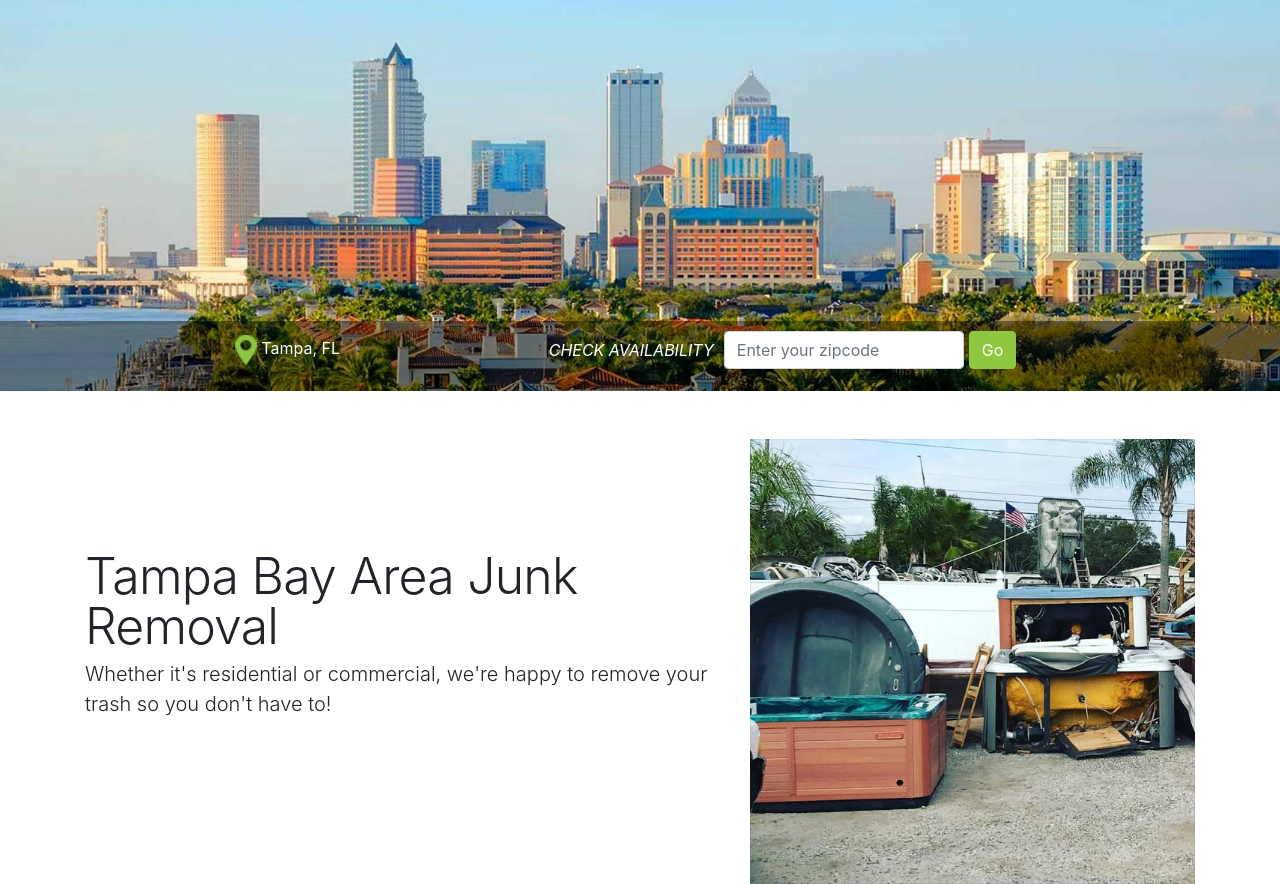
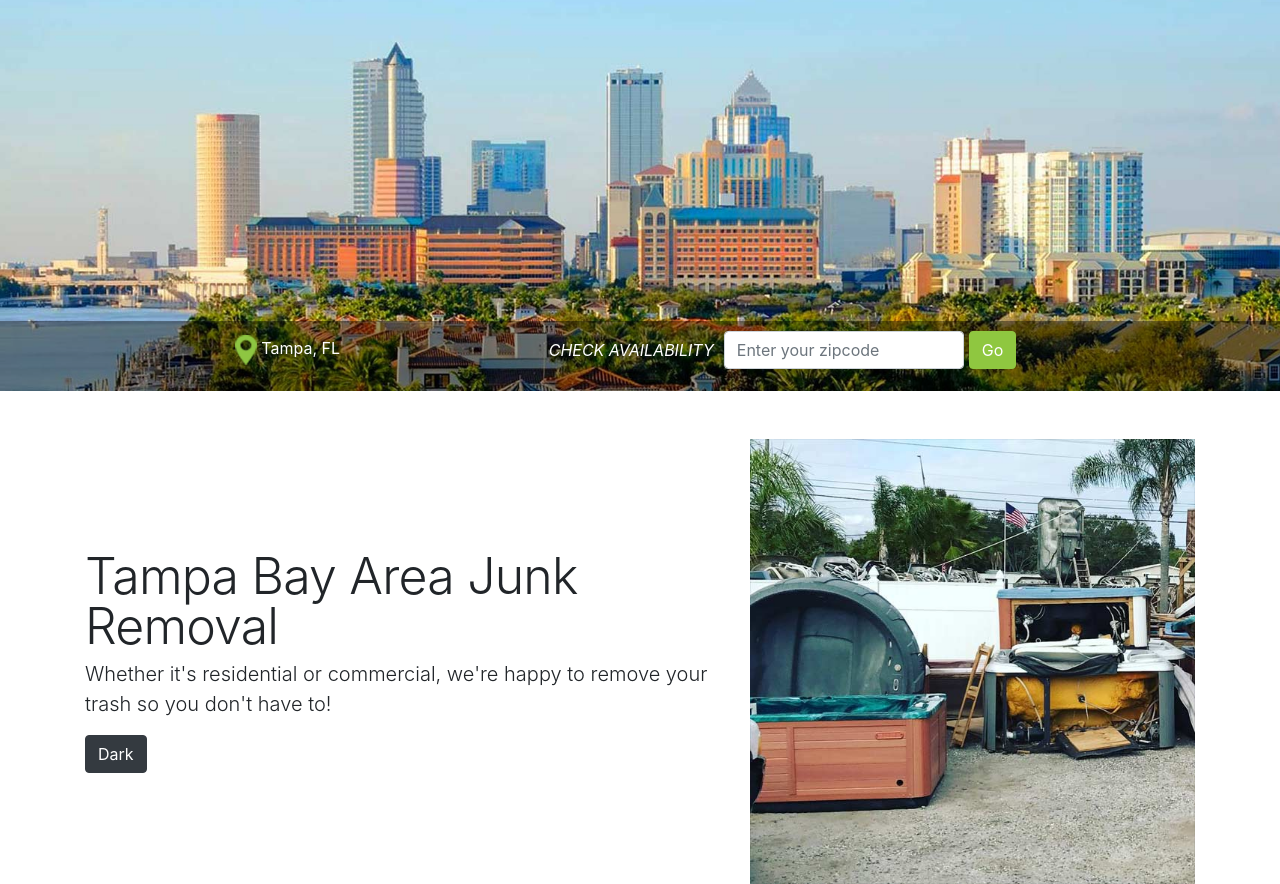
Before and after one commit to upstreamcoding/franchise, a plain HTML site: page index.html in a window 1280 px wide. Shown: the part 67-951 px from the top of the page. Drawn offline with nearby package versions, Linux system fonts and the light colour scheme.

Commit message:
items we remove - 'btn-dark 'button compononent

```diff
--- a/index.html
+++ b/index.html
@@ -53,6 +53,7 @@
           <p class="lead">
             Whether it's residential or commercial, we're happy to remove your trash so you don't have to!
           </p>
+          <button type="button" class="btn btn-dark">Dark</button>
         </div>
         <div class="col-md-5">
           <img src="images/junk.jpg" class="featurette-image img-fluid mx-auto" width="500" height="500" />
```
